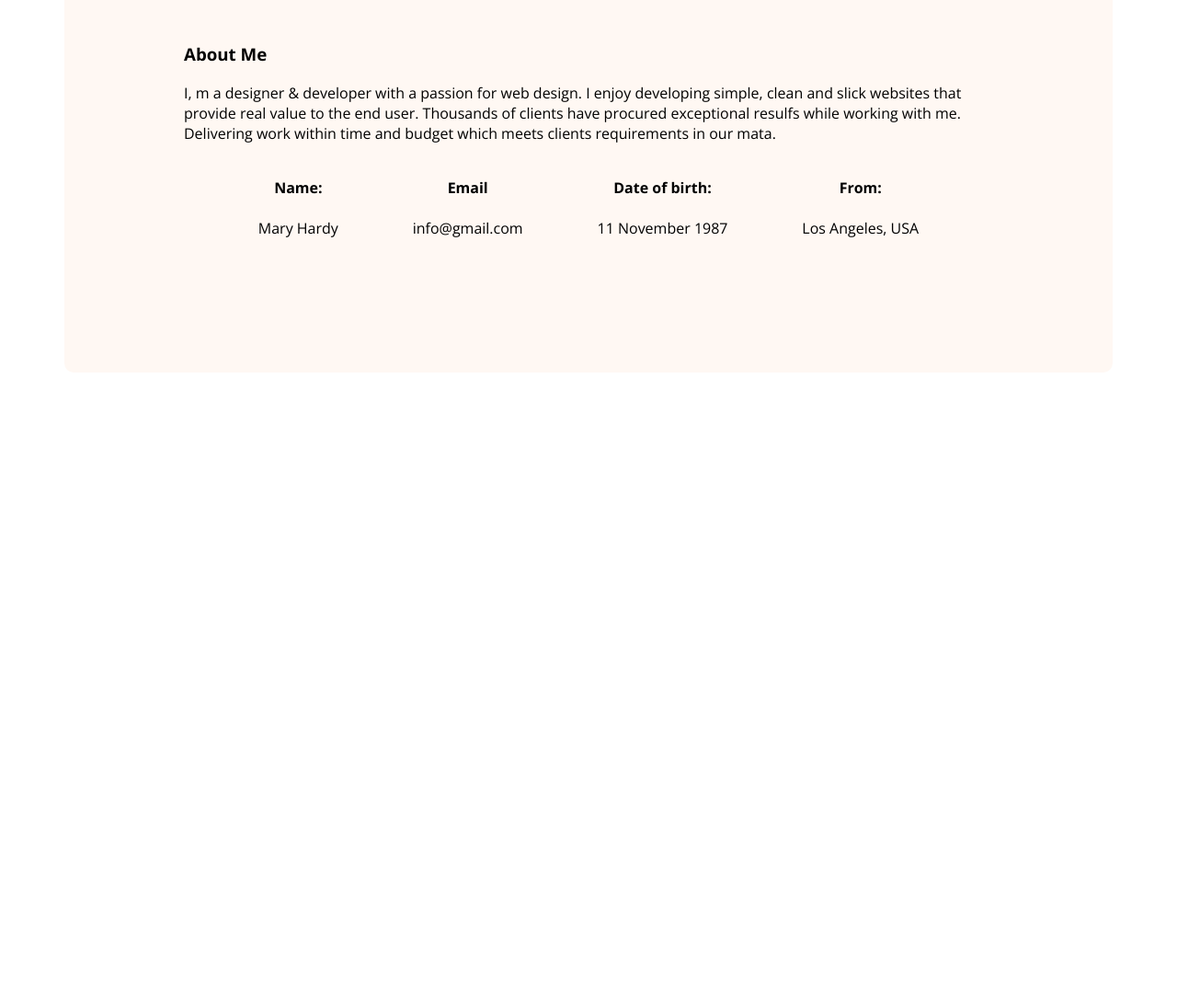
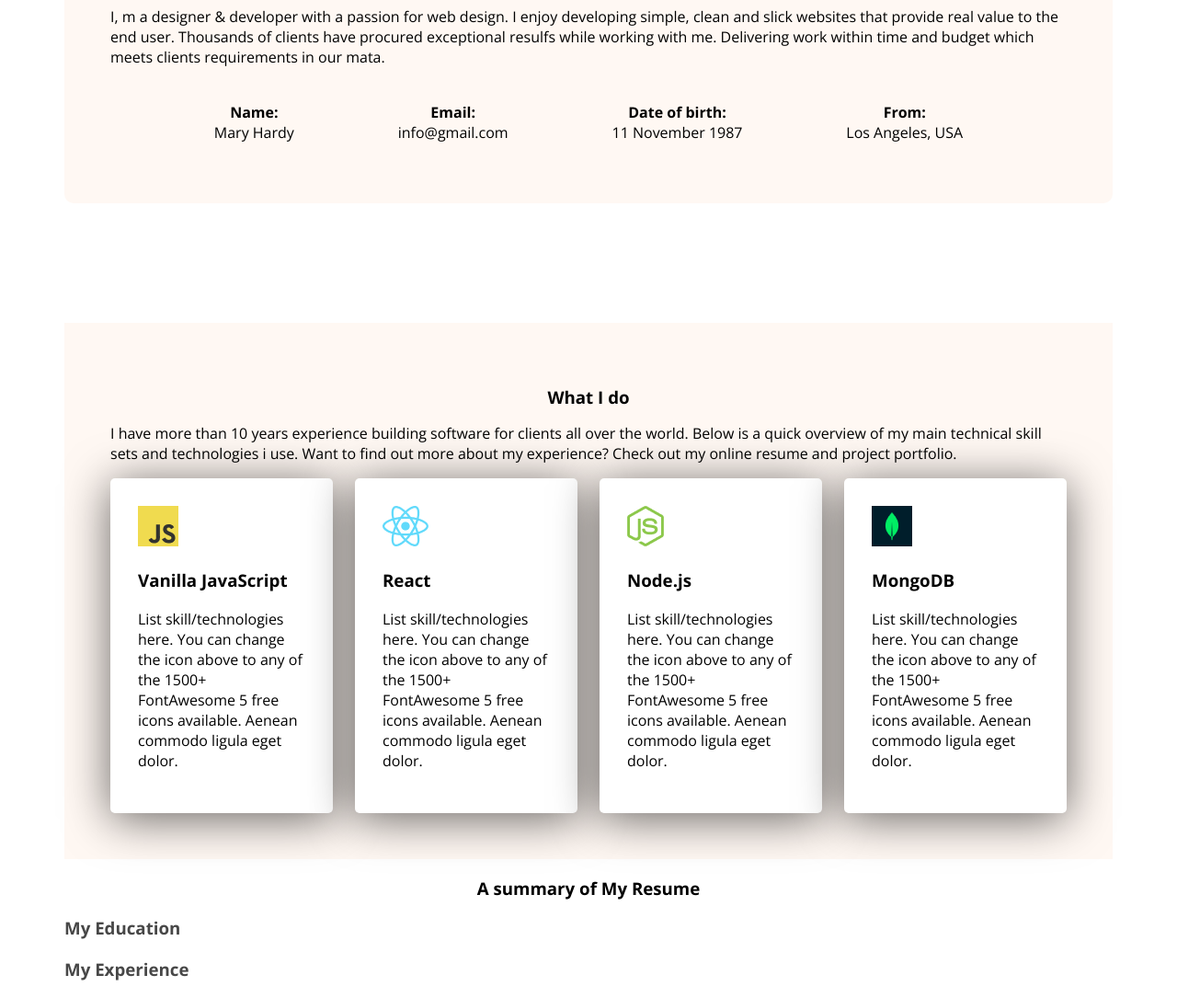
Before and after one commit to rumman2012/web-developer-portfolio, a plain HTML site: page index.html in a window 1280 px wide. Shown: the part 1000-2085 px from the top of the page at 92% size. Before the commit the page ends 1535 px from the top, so only its background shows below. Drawn offline with nearby package versions, Linux system fonts and the light colour scheme.

Commit message:
add resume

```diff
--- a/index.html
+++ b/index.html
@@ -46,9 +46,9 @@
                     <p class="info-description">Mary Hardy</p>
                 </div>
                 <div class="about-inf">
-                    <h4 class="info-title">Email</h4>
-                    <p class="info-description"></p>
-                        info@gmail.com</p>
+                    <h4 class="info-title">Email:</h4>
+                    <p class="info-description">info@gmail.com</p>
+
                 </div>
                 <div class="about-inf">
                     <h4 class="info-title">Date of birth:</h4>
@@ -60,6 +60,64 @@
                 </div>
             </div>
         </section>
+        <section class="what-I-Do-Section">
+            <h3 class="section-title">What I do</h3>
+            <p id ="wh  t-I-do" class="section-description">I have more than 10 years experience building software for clients all over the world. Below is a quick overview of my main technical skill sets and technologies i use. Want to find out more about my experience? Check out my online resume and project portfolio.</p>
+            <!-- div.skills-container*4>img+h3.skill-title+p.skill-descriotion -->
+            <div class="skills-container">
+                <div class="skills">
+                    <img src="images/icons/js.png" alt="">
+                    <h3 class="skill-title">Vanilla JavaScript</h3>
+                    <p class="skill-descrption">List skill/technologies here. You can change the icon above to any of the 1500+ FontAwesome 5 free icons available. Aenean commodo ligula eget dolor. </p>
+                </div>
+
+                <div class="skills">
+                    <img src="images/icons/react.png" alt="">
+                    <h3 class="skill-title">React</h3>
+                    <p class="skill-descrption">List skill/technologies here. You can change the icon above to any of the 1500+ FontAwesome 5 free icons available. Aenean commodo ligula eget dolor.</p>
+                </div>
+
+            <div class="skills">
+                <img src="images/icons/nodejs.png" alt="">
+                <h3 class="skill-title">Node.js</h3>
+                <p class="skill-descrption">List skill/technologies here. You can change the icon above to any of the 1500+ FontAwesome 5 free icons available. Aenean commodo ligula eget dolor.</p>
+            </div>
+            <div class="skills">
+                <img src="images/icons/mongo.png" alt="">
+                <h3 class="skill-title">MongoDB</h3>
+                <p class="skill-descrption">List skill/technologies here. You can change the icon above to any of the 1500+ FontAwesome 5 free icons available. Aenean commodo ligula eget dolor.</p>
+            </div>
+        </div>
+        </section>
+        <section>
+            <h3 class="section-title">A summary of My Resume</h3>
+            <div class="resume-container">
+                <div class="resume-column">
+                    <h3 class="resume-column-title">My Education</h3>
+                </div>
+                <div class="resume-item">
+                    <h2 class="resume-item"></h2>
+                    <h3 class="resume-item-info"></h3>
+                    <p class="resume-item-description"></p>
+                </div>
+                <div class="resume-item">
+                    <h2 class="resume-item"></h2>
+                    <h3 class="resume-item-info"></h3>
+                    <p class="resume-item-description"></p>
+                </div>
+                <div class="resume-item">
+                    <h2 class="resume-item"></h2>
+                    <h3 class="resume-item-info"></h3>
+                    <p class="resume-item-description"></p>
+                </div>
+
+
+
+                <div class="resume-column">
+                    <h3 class="resume-column-title">My Experience</h3>
+                </div>
+            </div>
+        </section>
     </main>
 </body>
 </html>
--- a/style.css
+++ b/style.css
@@ -87,10 +87,15 @@ main
 .about
 {
     background: #FFF8F3;
-    padding: 130px;
+    padding: 50px;
     border-radius: 10px;
     margin: 130px 0;
 
+}
+.section-title
+{
+    text-align: center;
+    margin-bottom: 0;
 }
 .about-info-container
 {
@@ -100,4 +105,41 @@ main
 .about-inf
 {
     text-align: center;
+
 }
+.info-title
+{
+    margin-bottom: 0;
+}
+.info-description
+{
+    margin-top: 0;
+}
+#what-I-do
+{
+    padding: 30px 150px;
+    margin-top: 0;
+}
+.what-I-Do-Section
+{
+    padding: 50px;
+    background: #FFF8F3;
+}
+.skills-container
+{
+
+    display: flex;
+    gap: 24px;
+}
+.skills
+{
+    padding: 30px;
+    border-radius: 5px;
+    background: #fff;
+    box-shadow: 0px 6px 50px rgba(0, 0, 0, 0.6);
+}
+.resume-column-title
+{
+    color: #474747;
+    font-weight: 700;
+}
```
